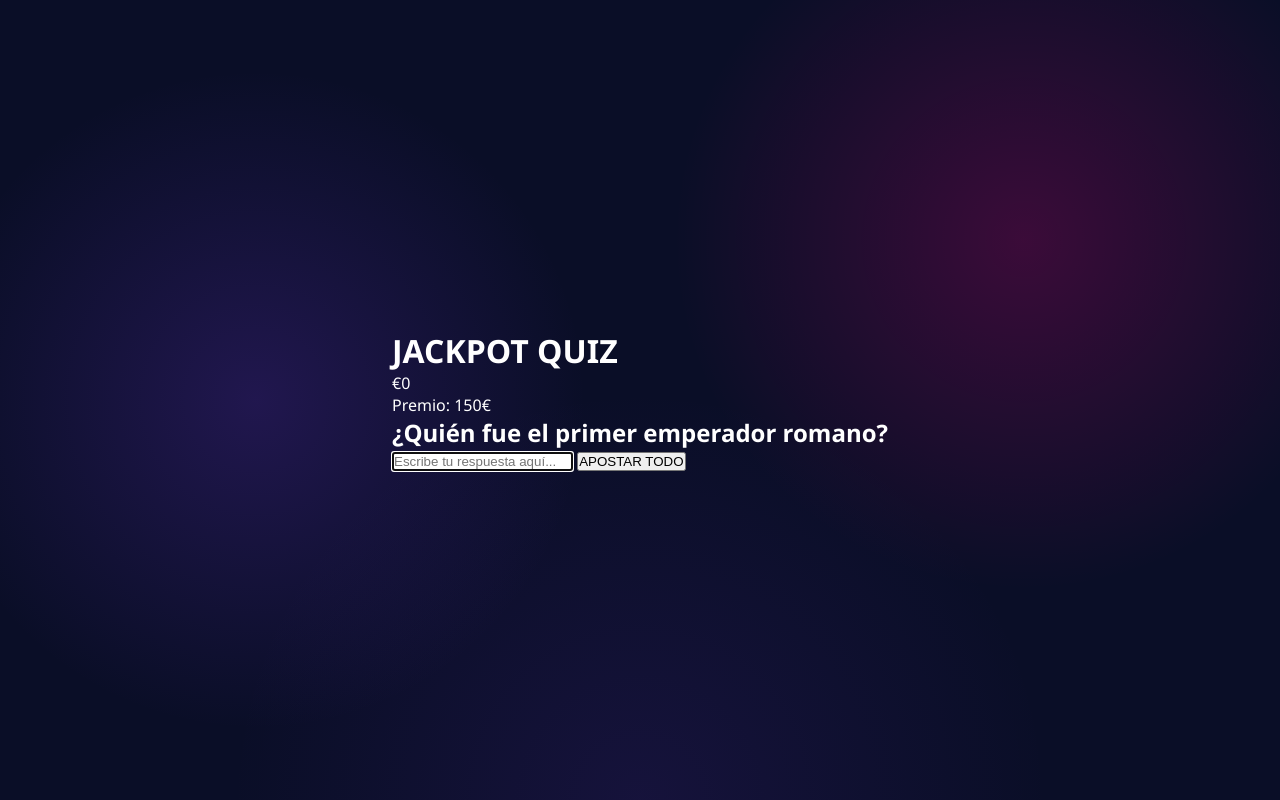
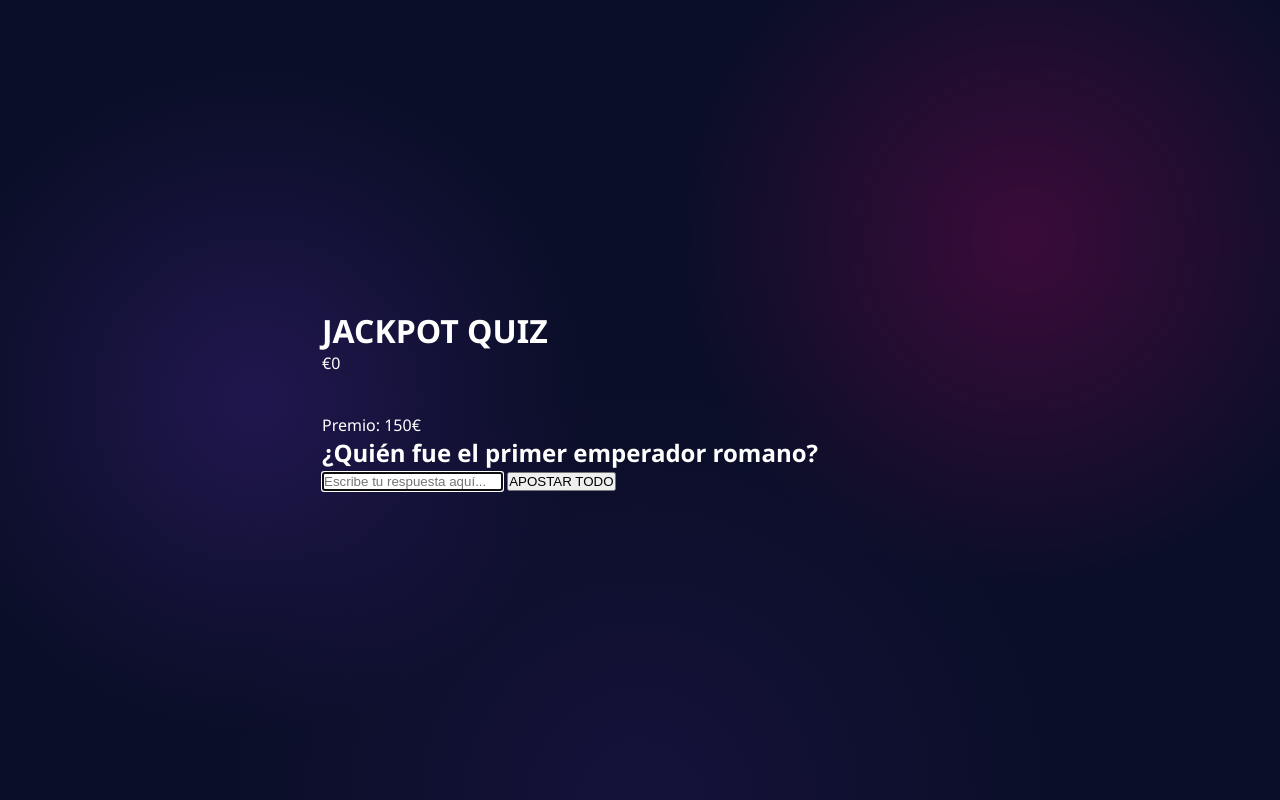
Before and after one commit to danirnieto/joseymica, a website built with Vite: page index.html in a window 1280 px wide. Built offline with nearby package versions, Linux system fonts and the light colour scheme.

Commit message:
Fix: Repair CSS syntax error and build project

```diff
--- a/src/style.css
+++ b/src/style.css
@@ -35,7 +35,10 @@
   overflow-y: auto;
   overflow-x: hidden;
 }
-700px;
+
+#app {
+  width: 100%;
+  max-width: 700px;
   padding: 2rem;
   display: flex;
   flex-direction: column;
```
Also changed, not shown: 1 other file.
